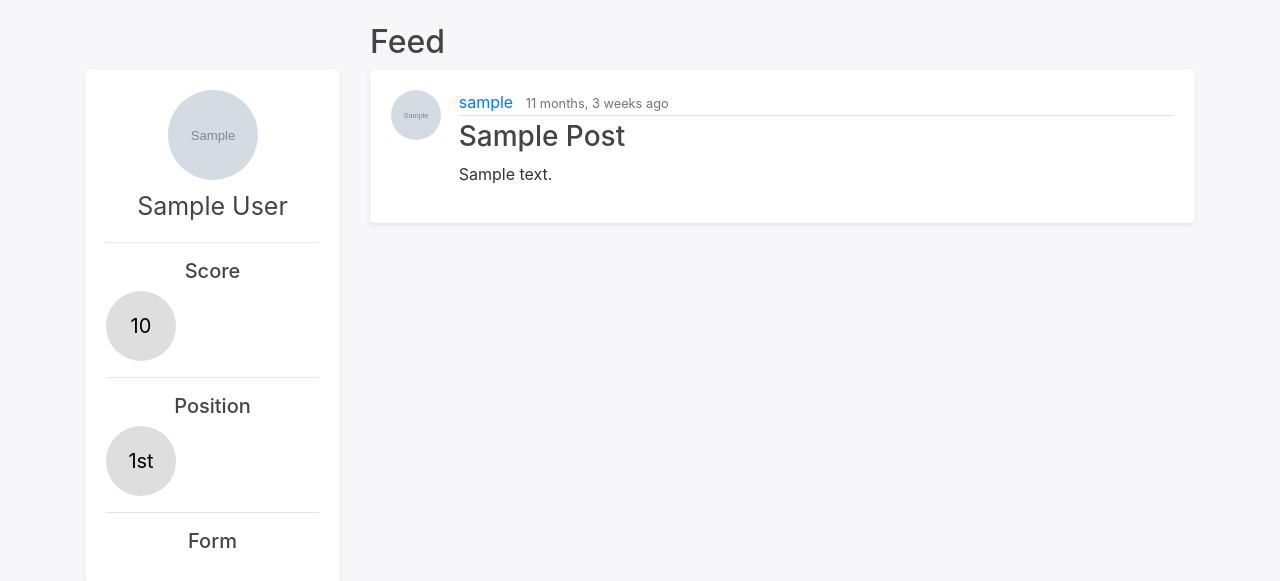
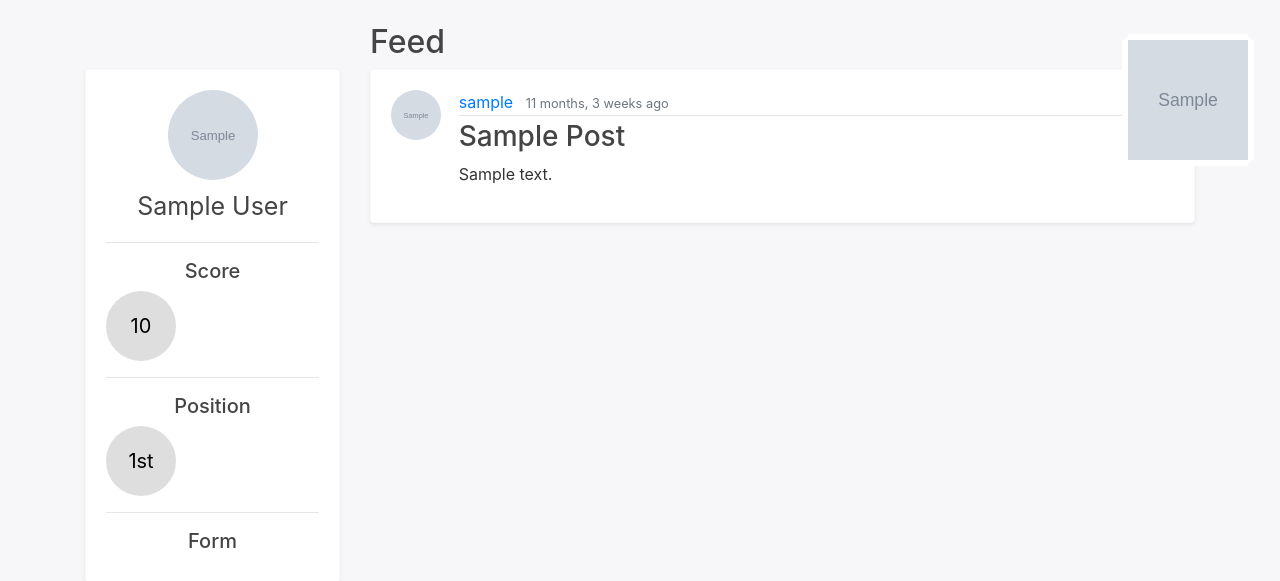
Before and after one commit to dansarno/the-football-game-website, a Django app: page /home in a window 1280 px wide. Shown: the part 56-637 px from the top of the page. Run offline with Django 3.2, Linux system fonts and the light colour scheme; a user stored in the database is signed in; tables that the repository leaves empty hold one stand-in row (values such as "Sample post"); grey boxes marked "Sample" are stand-in pictures.

Commit message:
Added sticker to posts and implemented a basic view of them on the page

```diff
--- a/gamesite/feed/models.py
+++ b/gamesite/feed/models.py
@@ -18,6 +18,7 @@ class Post(models.Model):
     content = models.TextField()
     date_posted = models.DateTimeField(default=timezone.now)
     author = models.ForeignKey(User, on_delete=models.CASCADE)
+    sticker = models.ForeignKey(Sticker, on_delete=models.CASCADE, blank=True, null=True)
 
     def __str__(self):
         return f'"{self.title}" by {self.author.username}'
--- a/gamesite/feed/static/feed/feed.css
+++ b/gamesite/feed/static/feed/feed.css
@@ -77,6 +77,30 @@ a.article-title:hover {
   height: 50px;
   width: 50px;
   margin-right: 16px;
+}
+
+.card {
+  position: relative;
+  top: 0;
+  left: 0;
+}
+
+.sticker-img {
+  position: absolute;
+  top: -20%;
+  left: 92%;
+  height: 120px;
+  width: 120px;
+  margin-right: 16px;
+-webkit-filter: drop-shadow(3px 3px 0 white)
+                drop-shadow(-3px 3px 0 white)
+                drop-shadow(3px -3px 0 white)
+                drop-shadow(-3px -3px 0 white);
+
+filter: drop-shadow(3px 3px 0 white)
+        drop-shadow(-3px 3px 0 white)
+        drop-shadow(3px -3px 0 white)
+        drop-shadow(-3px -3px 0 white);
 }
 
 .article-metadata {
--- a/gamesite/feed/templates/feed/home.html
+++ b/gamesite/feed/templates/feed/home.html
@@ -4,7 +4,7 @@
 {% block content %}
 <h2>Feed</h2>
 {% for post in posts %}
-<div class="card border-light shadow-sm mb-4" id="feed-post">
+<div class="card border-light shadow-sm mb-4">
   <div class="card-body">
     <div class="row">
       <div class="col-1">
@@ -24,6 +24,9 @@
       </div>
     </div>
   </div>
+  {% if post.sticker %}
+  <img class="sticker-img" src="{{post.sticker.sticker_picture.url }}">
+  {% endif %}
 </div>
 {% empty %}
 <div class="card text-center border-light shadow-sm mb-4">
```
Also changed, not shown: gamesite/feed/migrations/0011_post_sticker.py (added).
